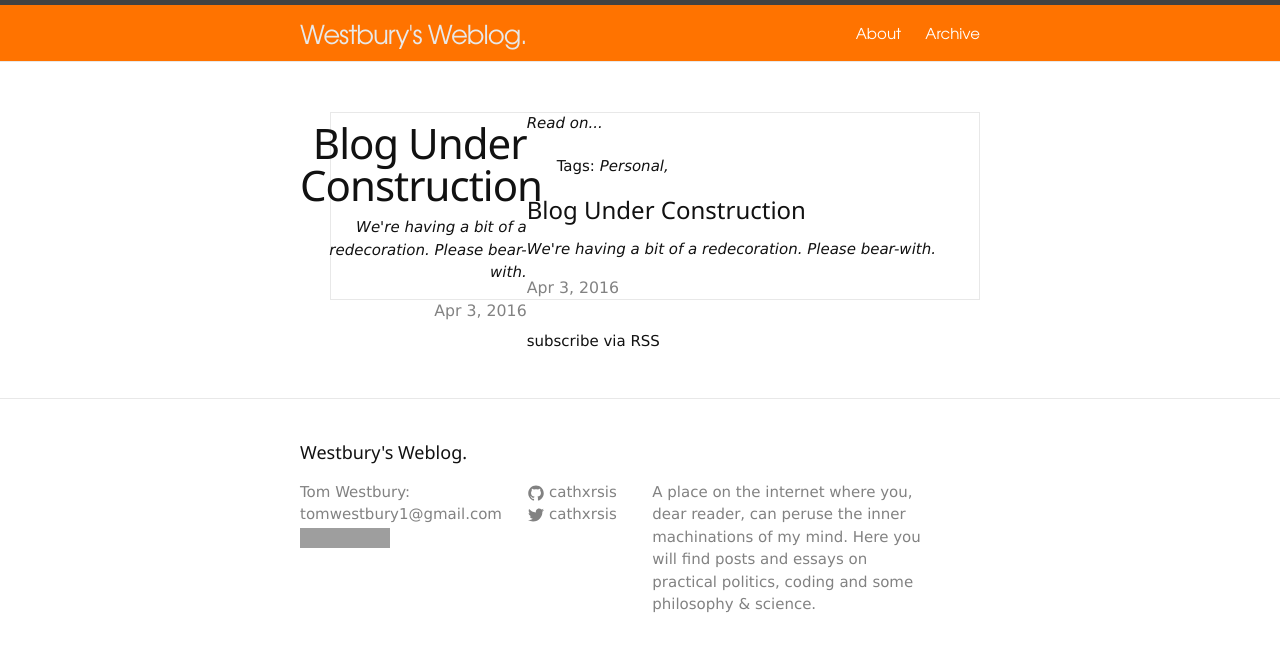
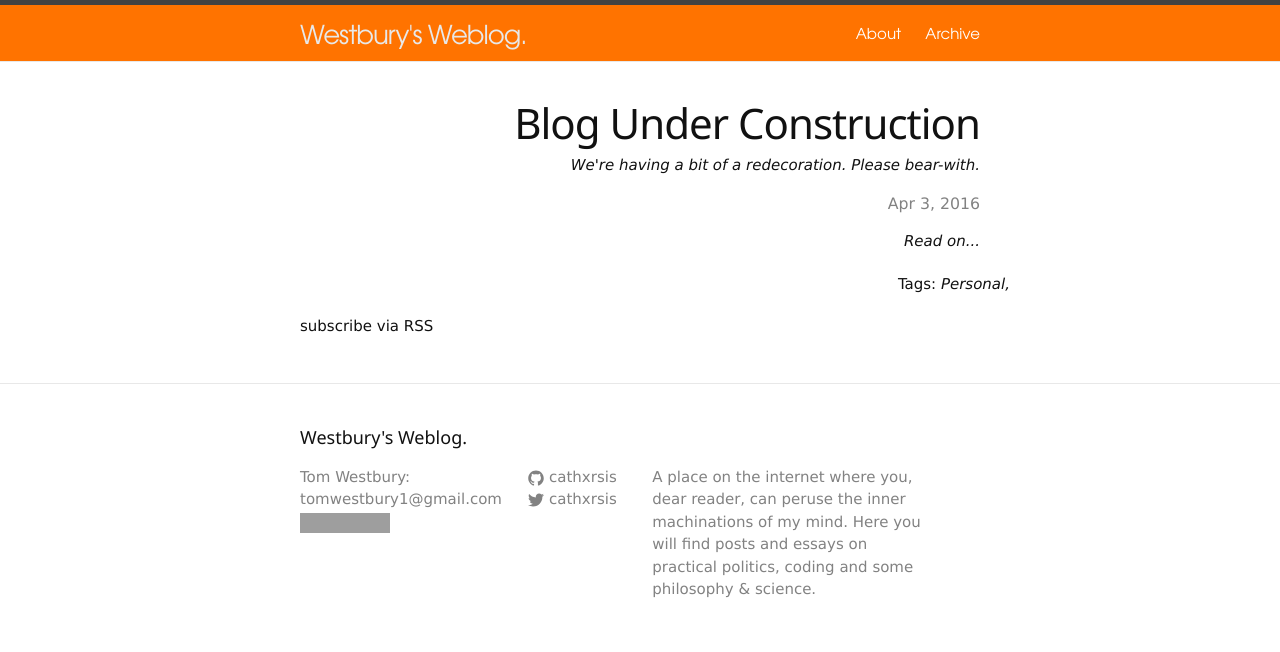
Before and after one commit to cathxrsis/cathxrsis.github.io, a Jekyll site: the page built from index.html, in a window 1280 px wide. Shown: the top 652 px of the page. Built offline with Jekyll 4.4.1, drawn with Linux system fonts in a browser that asks for light colours; comment, search, counter and statistics services are not loaded; grey boxes are pictures that could not be loaded.

Commit message:
bug fixes to get it working

```diff
--- a/_posts/2015-09-28-an-apology.md
+++ /dev/null
@@ -1,9 +0,0 @@
----
-layout: post
-title: "Blog Under Construction"
-date: 2016-04-03
-description: We're having a bit of a redecoration. Please bear-with.
-tags:
-- Personal
-comments: false
----
--- a/index.html
+++ b/index.html
@@ -3,8 +3,6 @@ layout: default
 ---
 
 <div class="home">
-
-  <div class="w3-third">
 
     <header class="post-header" align="right">
       {% for post in site.posts limit:1 %}
@@ -14,10 +12,6 @@ layout: default
 
       <p class="post-description" align="right">{{post.description}}</p>
       <p class="post-meta" align="right">{{ post.date | date: "%b %-d, %Y" }}{% if post.author %} • {{ post.author }}{% endif   %}{% if post.meta %} • {{ post.meta }}{% endif %}</p>
-
-  </div>
-
-  <div class="w3-twothird">
 
       <div class="post-excerpt">
       {{ post.content | split: '<!-- more -->' | first }}
@@ -36,8 +30,6 @@ layout: default
     </ul>
     {% endif %}
     {% endfor %}
-
-  </div>
 
   </header>
 
```
